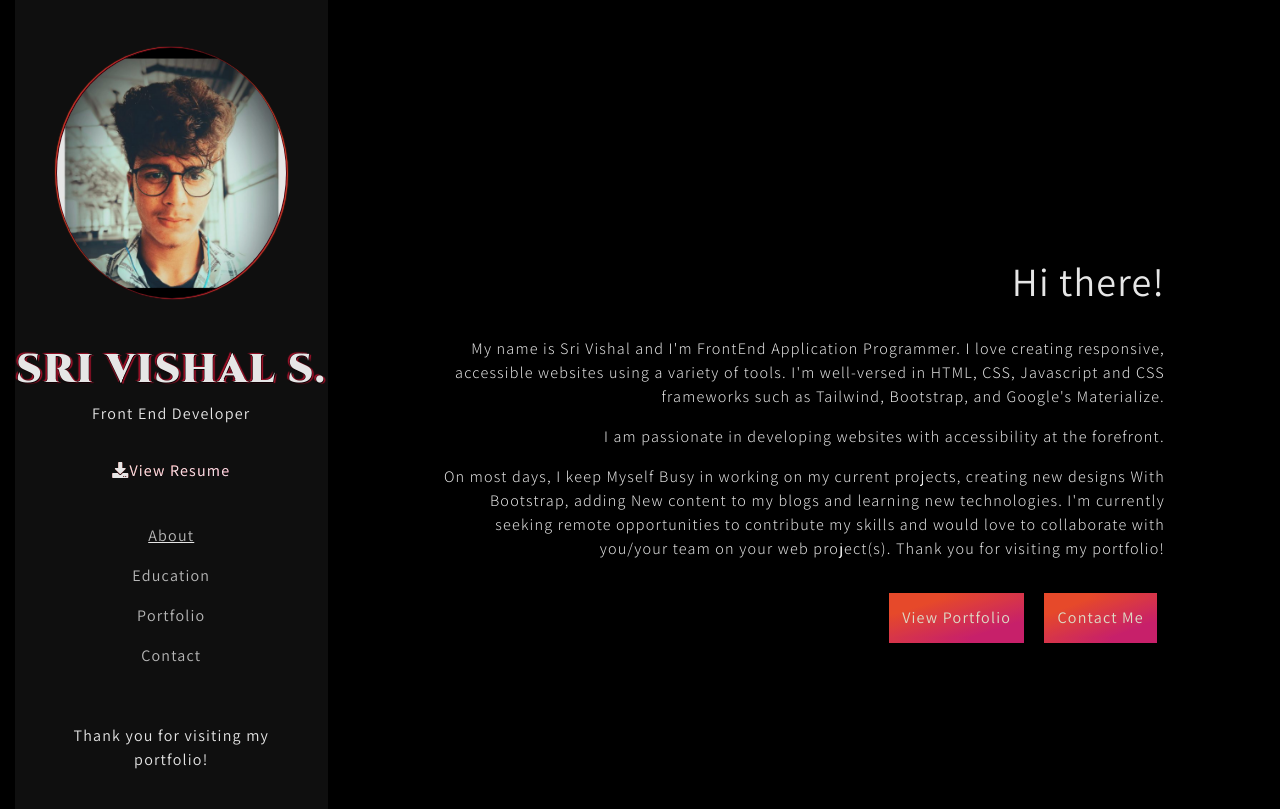
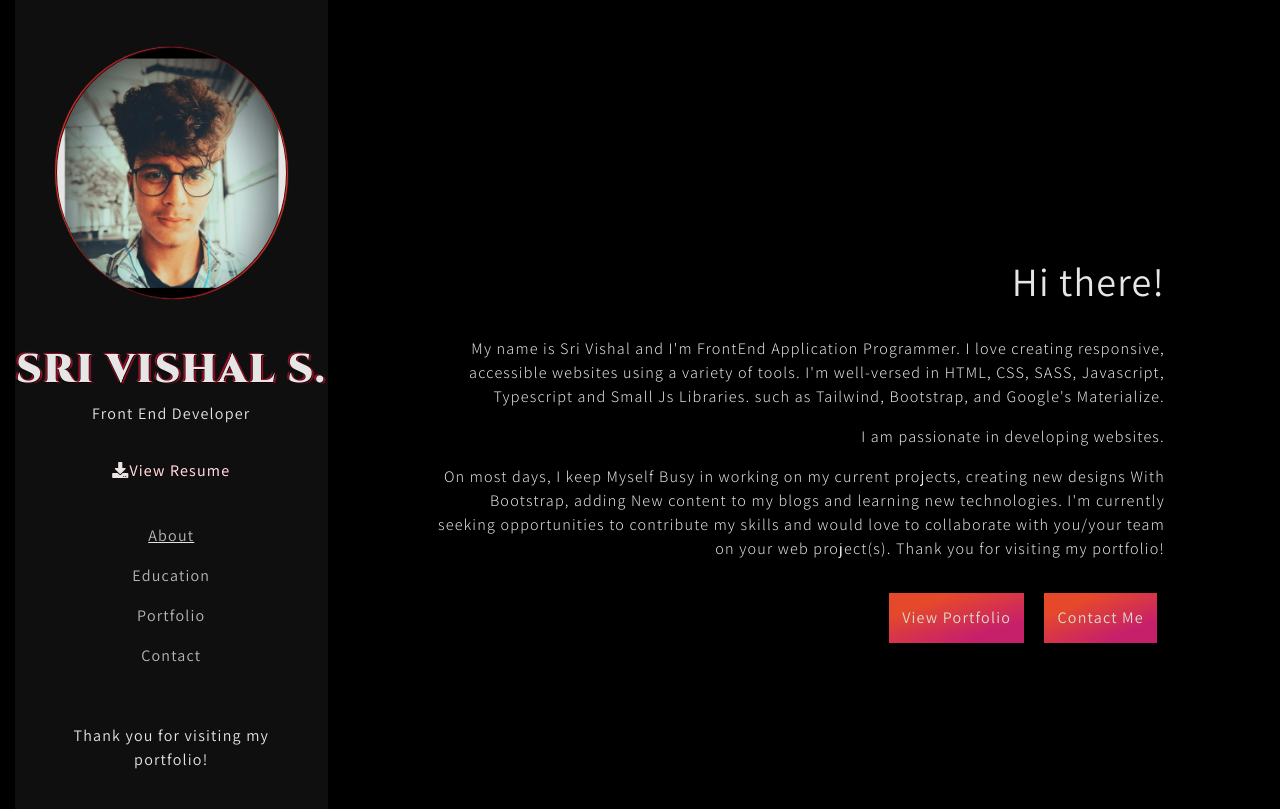
Before and after one commit to SriVishalS/-PortfolioWebsite, a plain HTML site: page index.html in a window 1280 px wide. Shown: the top 809 px of the page. Drawn offline with nearby package versions, Linux system fonts and the light colour scheme.

Commit message:
changes Over the Content

```diff
--- a/index.html
+++ b/index.html
@@ -109,11 +109,11 @@
         <div id="about" class="p-4 text-right">
           <h1>Hi there!</h1>
           <p class="pt-4">My name is Sri Vishal and I'm FrontEnd Application Programmer. I love creating responsive,
-            accessible websites using a variety of tools. I'm well-versed in HTML, CSS, Javascript and CSS frameworks
+            accessible websites using a variety of tools. I'm well-versed in HTML, CSS, SASS, Javascript, Typescript and Small Js Libraries.
             such as Tailwind, Bootstrap, and Google's Materialize.</p>
-          <p>I am passionate in developing websites with accessibility at the forefront.</p>
+          <p>I am passionate in developing websites.</p>
           <p>On most days, I keep Myself Busy in working on my current projects, creating new designs With Bootstrap,
-            adding New content to my blogs and learning new technologies. I'm currently seeking remote opportunities to
+            adding New content to my blogs and learning new technologies. I'm currently seeking  opportunities to
             contribute my skills and would love to collaborate with you/your team on your web project(s). Thank you for
             visiting my portfolio!</p>
           <div class="buttons mt-4">
```
Also changed, not shown: education.html (+2 -2 lines), works.html (+1 -1 lines).
